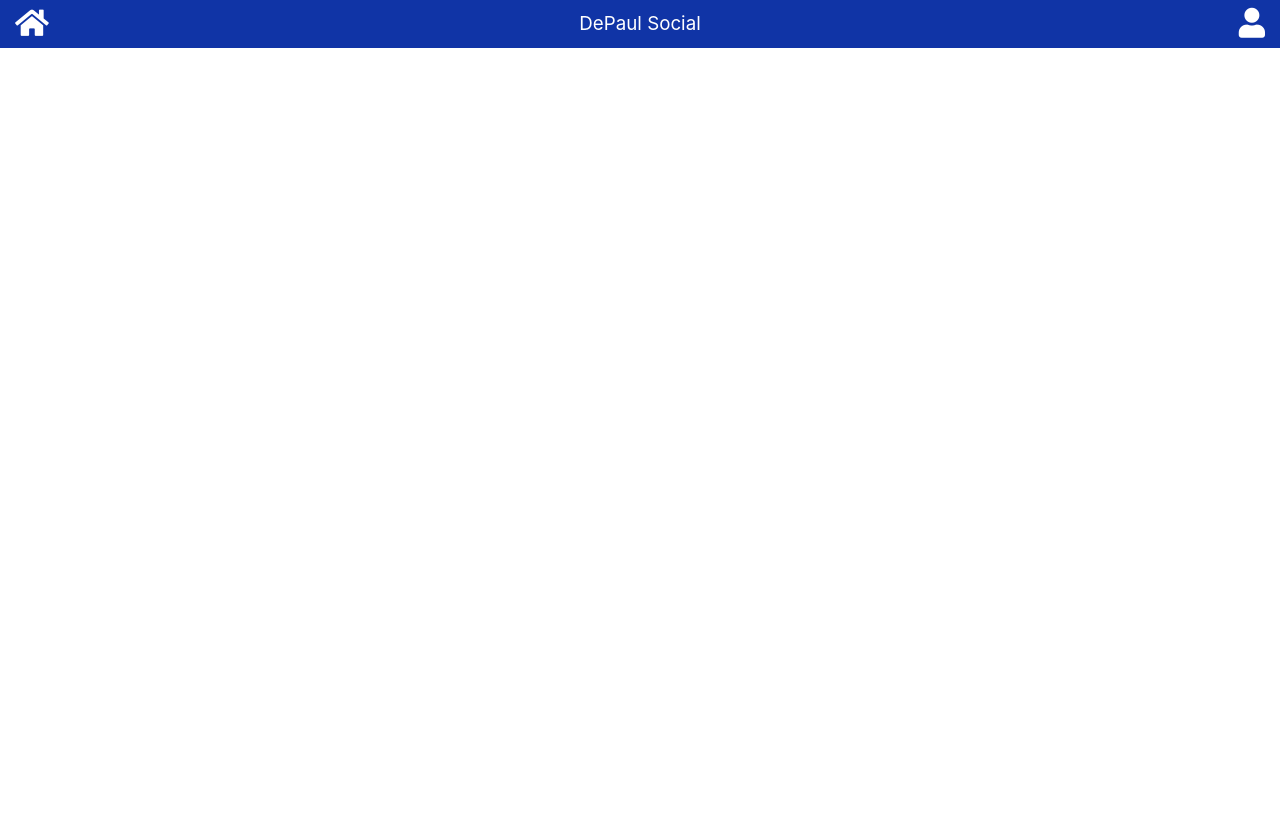
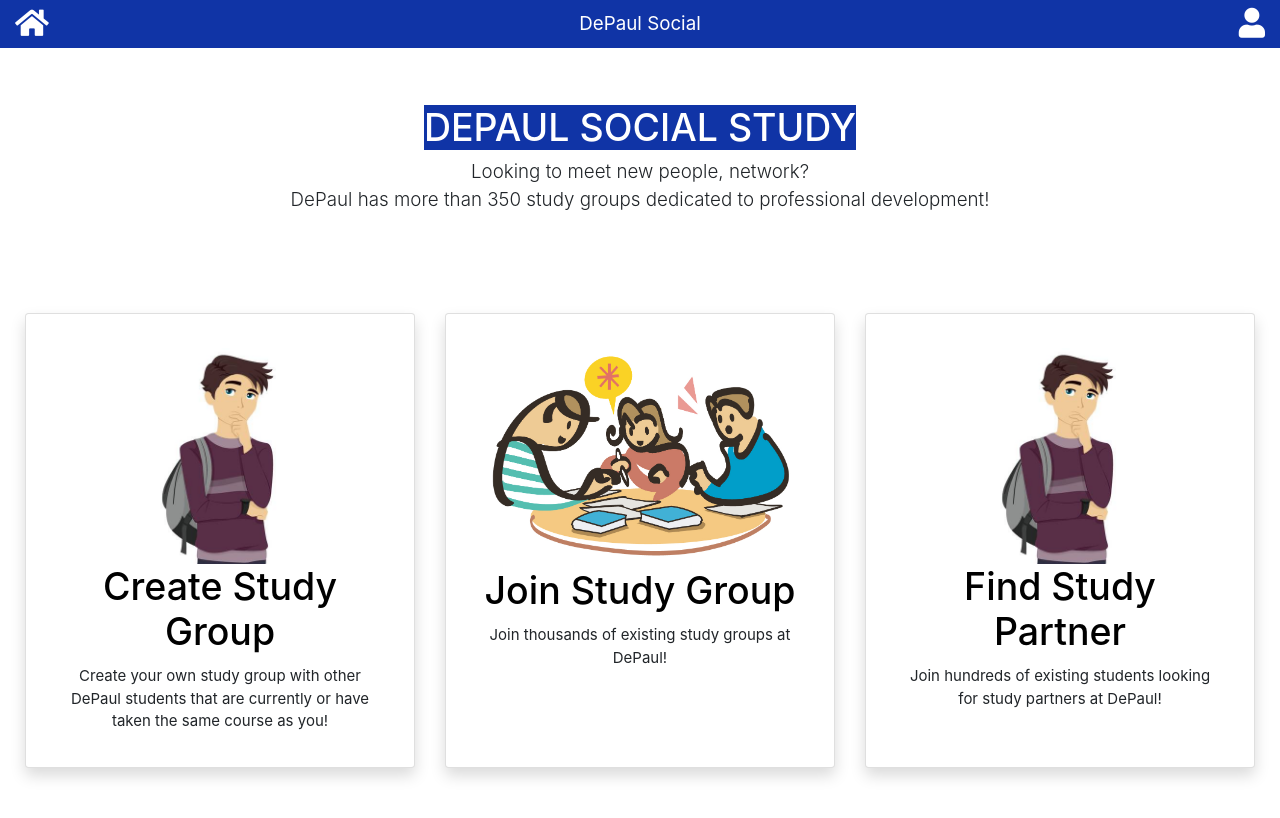
Before and after one commit to nldesai/DePaul-Social, an Angular app in the folder depaulSocial/: page /study in a window 1280 px wide. Shown: the top 818 px of the page. Built offline with nearby package versions, Linux system fonts and the light colour scheme.

Commit message:
Study Page - images/cards

```diff
--- a/depaulSocial/src/app/app-routing.module.ts
+++ b/depaulSocial/src/app/app-routing.module.ts
@@ -4,8 +4,8 @@ import {LandingPageComponent} from "./landing-page/landing-page.component";
 import {StudyPageComponent} from "./study-page/study-page.component";
 
 const routes: Routes = [
-  {path: 'landingPage', component: LandingPageComponent},
-  {path: '', redirectTo: '/landingPage', pathMatch: 'full'},
+  {path: 'depaulSocial', component: LandingPageComponent},
+  {path: '', redirectTo: '/depaulSocial', pathMatch: 'full'},
   {path: 'study', component: StudyPageComponent}
 ];
 
--- a/depaulSocial/src/app/study-page/study-page.component.css
+++ b/depaulSocial/src/app/study-page/study-page.component.css
@@ -0,0 +1,51 @@
+.card {
+  margin-top: 30px;
+}
+
+h1 {
+  background-color: #1034A6;
+  color: #FFF;
+  width: fit-content;
+}
+
+/* Adds to the row container space from the left and right corners. */
+.row {
+  margin-top: 68px;
+  margin-left: 10px;
+  margin-right: 10px;
+}
+
+
+/* Removes the anchor tag default properties. */
+a.cardStudyGroup {
+  /* Child inherits the color of its parent. */
+  color:inherit;
+  text-decoration: none;
+}
+/* Create study group img */
+.studentPicture {
+  max-width: 150px;
+  max-height: 550px;
+}
+
+/* Join study group img. */
+#studyGroupIMG {
+  max-height: 220px;
+  max-width: 330px;
+}
+
+.card-title {
+  color: black;
+  background-color: white;
+}
+
+.card-deck {
+  margin-bottom: 30px;
+}
+
+/* Removes the Jumbotron color. */
+.jumbotron {
+  margin-top: 45px;
+  background-color:transparent !important;
+  height: 170px;
+}
--- a/depaulSocial/src/app/study-page/study-page.component.html
+++ b/depaulSocial/src/app/study-page/study-page.component.html
@@ -1,5 +1,54 @@
 <!-- Navigation bar component -->
 <app-navigation></app-navigation>
-<p>
-  study-page works!
-</p>
+
+<div class="container-fluid" align="center">
+  <div class="jumbotron jumbotron-fluid">
+      <h1>DEPAUL SOCIAL STUDY</h1>
+    <p class="lead">
+      Looking to meet new people, network? <br/>
+      DePaul has more than 350 study groups
+      dedicated to professional development!
+    </p>
+  </div>
+</div>
+
+<div class="row">
+  <div class="col-12">
+    <div class="card-deck">
+      <!-- Create Study Group card -->
+      <a routerLink="#" class="card cardStudyGroup  shadow p-3 mb-5">
+        <div class="card-body" align="center">
+          <img class="card-img studentPicture" src="../../assets/student.jpg" alt="A DePaul student.">
+          <h1 class="card-title">Create Study Group</h1>
+          <p class="card-text">
+            Create your own study group with other DePaul students that are currently or have taken
+            the same course as you!
+          </p>
+        </div>
+      </a>
+
+      <!-- Join Study Group card -->
+      <a routerLink="#" class="card cardStudyGroup  shadow p-3 mb-5">
+        <div class="card-body" align="center">
+          <img id="studyGroupIMG" class="card-img" src="../../assets/studyGroup.jpg" alt="Group of DePaul Students.">
+          <h1 class="card-title">Join Study Group</h1>
+          <p class="card-text">
+            Join thousands of existing study groups at DePaul!
+          </p>
+        </div>
+      </a>
+
+      <!-- Find Study Partner card -->
+      <a routerLink="#" class="card cardStudyGroup  shadow p-3 mb-5">
+        <div class="card-body" align="center">
+          <img class="card-img studentPicture" src="../../assets/student.jpg" alt="A DePaul student.">
+          <h1 class="card-title">Find Study Partner</h1>
+          <p class="card-text">
+            Join hundreds of existing students looking for study partners at DePaul!
+          </p>
+        </div>
+      </a>
+
+    </div>
+  </div>
+</div>
```
Also changed, not shown: depaulSocial/src/assets/student.jpg (added), depaulSocial/src/assets/studyGroup.jpg (added).
